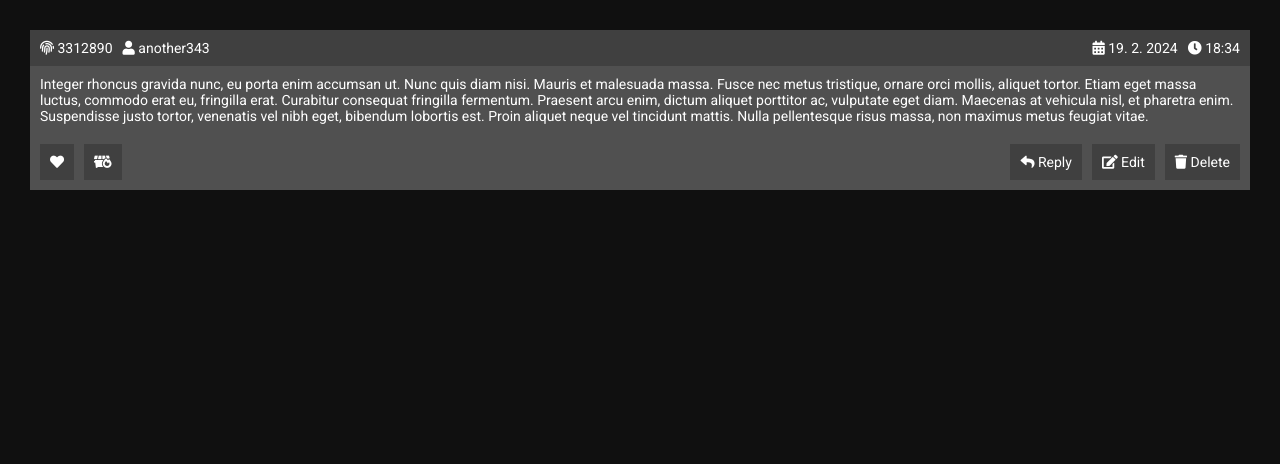
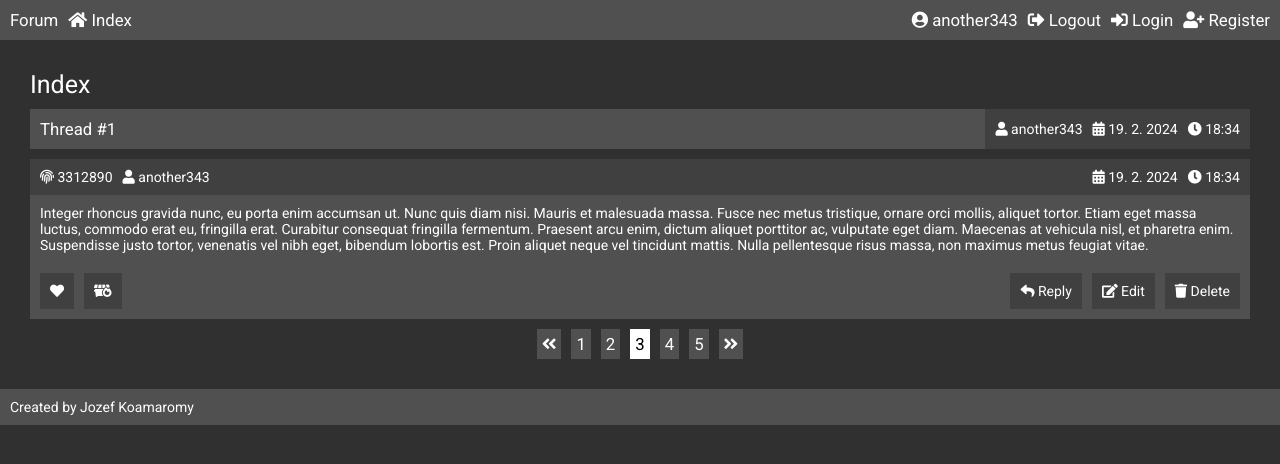
Before and after one commit to AnXPyDev/sj-projekt, a PHP site: page / in a window 1280 px wide. Shown: the top 464 px of the page. Run offline with PHP 8.4, Linux system fonts and the light colour scheme.

Commit message:
Finished thread and post design

```diff
--- a/index.html
+++ b/index.html
@@ -7,19 +7,44 @@
 		<title>Diskusne forum</title>
 		<link rel="stylesheet" href="styles/main.css">
 		<link rel="stylesheet" href="styles/content.css">
+		<link rel="stylesheet" href="styles/thread.css">
+		<link rel="stylesheet" href="styles/post.css">
 	</head>
 	<body>
 		<header>
-			<nav>
-			</nav>
+			<div class="header-left">
+				<div class="header-title">Forum</div>
+				<a href="#"><i class="fas fa-home"></i> Index</a>
+			</div>
+			<div class="header-right">
+				<a href="#"><i class="fas fa-user-circle"></i> another343</a>
+				<a href="#"><i class="fas fa-sign-out-alt"></i> Logout</a>
+				<a href="#"><i class="fas fa-sign-in-alt"></i> Login</a>
+				<a href="#"><i class="fas fa-user-plus"></i> Register</a>
+			</div>
 		</header>
 		<main id="content-center" class="content">
+			<section class="content-title">
+				Index
+			</section>
+			<section class="thread-list">
+				<div class="thread">
+					<div class="thread-left">
+						<a class="thread-title">Thread #1</a>
+					</div>
+					<div class="thread-right">
+							<a class="thread-user" href="#"><i class="fas fa-user"></i> another343</a>
+							<div class="thread-date"><i class="fas fa-calendar-alt"></i> 19. 2. 2024</div>
+							<div class="thread-time"><i class="fas fa-clock"></i> 18:34</div>
+					</div>
+				</div>
+			</section>
 			<section class="post-list">
 				<div id="post1" class="post">
 					<div class="post-header">
 						<div class="post-header-left">
 							<div class="post-id"><i class="fas fa-fingerprint"></i> 3312890</div>
-							<div class="post-username"><i class="fas fa-user"></i> <a href="profile.php?username=another343">another343</a></div>
+							<a class="post-username"><i class="fas fa-user"></i> another343</a>
 						</div>
 						<div class="post-header-right">
 							<div class="post-date"><i class="fas fa-calendar-alt"></i> 19. 2. 2024</div>
@@ -42,8 +67,18 @@
 					</div>
 				</div>
 			</section>
+			<section class="page-nav">
+				<a href="#"><i class="fas fa-angle-double-left"></i></a>
+				<a href="#">1</a>
+				<a href="#">2</a>
+				<a class="current" href="#">3</a>
+				<a href="#">4</a>
+				<a href="#">5</a>
+				<a href="#"><i class="fas fa-angle-double-right"></i></a>
+			</section>
 		</main>
 		<footer>
+			<div class="footer-credit">Created by Jozef Koamaromy</div>
 		</footer>
 	</body>
 </html>
--- a/styles/content.css
+++ b/styles/content.css
@@ -10,85 +10,36 @@
 	min-height: 100%;
 }
 
-.post {
-	background-color: var(--clr-bg);
-	color: var(--con-bg);
-	display: flex;
-	flex-direction: column;
+.content-title {
+	width: 100%;
+	text-align: left;
+	font-size: calc(var(--pad) * 2.5);
 }
 
-.post-header {
+.page-nav {
 	display: flex;
 	flex-direction: row;
-	justify-content: space-between;
+	justify-content: center;
 	gap: var(--pad);
-	padding: var(--pad);
-	background-color: var(--clr-bg-d1);
-	flex-wrap: wrap;
+	width: 100%;
+	font-size: calc(var(--fs) * 1.2);
 }
 
-.post-header-left {
-	display: flex;
-	flex-direction: row;
-	justify-content: flex-start;
-	gap: var(--pad);
-	flex-wrap: wrap;
-}
-
-.post-username a {
-	color: var(--con-bg);
-	text-decoration: none;
-}
-
-.post-username a:hover {
-	color: var(--con-bg);
-	text-decoration: underline;
-}
-
-
-.post-header-right {
-	display: flex;
-	flex-direction: row;
-	justify-content: flex-end;
-	gap: var(--pad);
-	flex-wrap: wrap;
-}
-
-.post-content {
-	display: flex;
-	flex-direction: column;
-	gap: var(--pad);
-	padding: var(--pad);
-}
-
-.post-footer {
-	display: flex;
-	flex-direction: row;
-	justify-content: space-between;
-	gap: var(--pad);
-	padding: var(--pad);
-	flex-wrap: wrap;
-}
-
-.post-options {
-	display: flex;
-	flex-direction: row;
-	gap: var(--pad);
-	flex-wrap: wrap;
-}
-
-.post-button {
+.page-nav a {
+	display: block;
+	vertical-align: center;
 	text-align: center;
-	padding: var(--pad);
-	background-color: var(--clr-bg-d1);
+	padding: calc(var(--pad) / 2);
+	background-color: var(--clr-bg);
 	color: var(--con-bg);
 }
 
-.post-button:hover {
-	cursor: pointer;
-	background-color: var(--clr-bg-d2);
-	color: var(--con-bg);
+.page-nav a.current {
+	background-color: var(--clr-fg);
+	color: var(--con-fg);
 }
 
-.post-button-like {
+.page-nav a:hover, .page-nav a.current:hover {
+	background-color: var(--clr-bg-d1);
+	color: var(--con-bg-d1);
 }
--- a/styles/main.css
+++ b/styles/main.css
@@ -3,6 +3,8 @@
 
 :root {
 	--clr-bg: #505050;
+	--clr-fg: #FFFFFF;
+	--con-fg: #000000;
 	--con-bg: #FFFFFF;
 	--clr-bg-l1: #606060;
 	--con-bg-l1: var(--con-bg);
@@ -19,9 +21,13 @@
 	--fs: 14px;
 }
 
+p {
+	margin: 0;
+}
+
 body {
-	background-color: var(--clr-bg-d3);
-	color: var(--con-bg-d3);
+	background-color: var(--clr-bg-d2);
+	color: var(--con-bg-d2);
 	display: flex;
 	flex-direction: column;
 	padding: 0;
@@ -35,8 +41,33 @@ header, footer {
 	color: var(--con-bg);
 	display: flex;
 	flex-direction: row;
+	justify-content: space-between;
+	align-items: center;
+	padding: var(--pad);
+	gap: var(--pad);
 }
 
-p {
-	margin: 0;
+header .header-title {
+	font-size: calc(var(--fs) * 1.2);
 }
+
+header .header-left, header .header-right {
+	display: flex;
+	flex-direction: row;
+	gap: var(--pad);
+}
+
+header a {
+	text-align: center;
+	font-size: calc(var(--fs) * 1.2);
+}
+
+a {
+	color: inherit;
+	text-decoration: none;
+}
+
+a:hover {
+	color: inherit;
+	text-decoration: underline;
+}
--- /dev/null
+++ b/styles/post.css
@@ -0,0 +1,78 @@
+.post-list {
+	display: flex;
+	flex-direction: column;
+	gap: var(--pad);
+}
+
+.post {
+	background-color: var(--clr-bg);
+	color: var(--con-bg);
+	display: flex;
+	flex-direction: column;
+}
+
+.post-header {
+	display: flex;
+	flex-direction: row;
+	justify-content: space-between;
+	gap: var(--pad);
+	padding: var(--pad);
+	background-color: var(--clr-bg-d1);
+	flex-wrap: wrap;
+}
+
+.post-header-left {
+	display: flex;
+	flex-direction: row;
+	justify-content: flex-start;
+	gap: var(--pad);
+	flex-wrap: wrap;
+}
+
+
+.post-header-right {
+	display: flex;
+	flex-direction: row;
+	justify-content: flex-end;
+	gap: var(--pad);
+	flex-wrap: wrap;
+}
+
+.post-content {
+	display: flex;
+	flex-direction: column;
+	gap: var(--pad);
+	padding: var(--pad);
+}
+
+.post-footer {
+	display: flex;
+	flex-direction: row;
+	justify-content: space-between;
+	gap: var(--pad);
+	padding: var(--pad);
+	flex-wrap: wrap;
+}
+
+.post-options {
+	display: flex;
+	flex-direction: row;
+	gap: var(--pad);
+	flex-wrap: wrap;
+}
+
+.post-button {
+	text-align: center;
+	padding: var(--pad);
+	background-color: var(--clr-bg-d1);
+	color: var(--con-bg);
+}
+
+.post-button:hover {
+	cursor: pointer;
+	background-color: var(--clr-bg-d2);
+	color: var(--con-bg);
+}
+
+.post-button-like {
+}
--- /dev/null
+++ b/styles/thread.css
@@ -0,0 +1,29 @@
+.thread-list {
+	display: flex;
+	flex-direction: column;
+	gap: calc(var(--pad) * 0.5);
+}
+
+.thread {
+	background-color: var(--clr-bg);
+	color: var(--con-bg);
+	display: flex;
+	flex-direction: row;
+	justify-content: space-between;
+}
+
+.thread-left, .thread-right {
+	display: flex;
+	flex-direction: row;
+	gap: var(--pad);
+	align-items: center;
+	padding: var(--pad);
+}
+
+.thread-right {
+	background-color: var(--clr-bg-d1);
+}
+
+.thread-title {
+	font-size: calc(var(--fs) * 1.2);
+}
```
Also changed, not shown: 1 other file.
